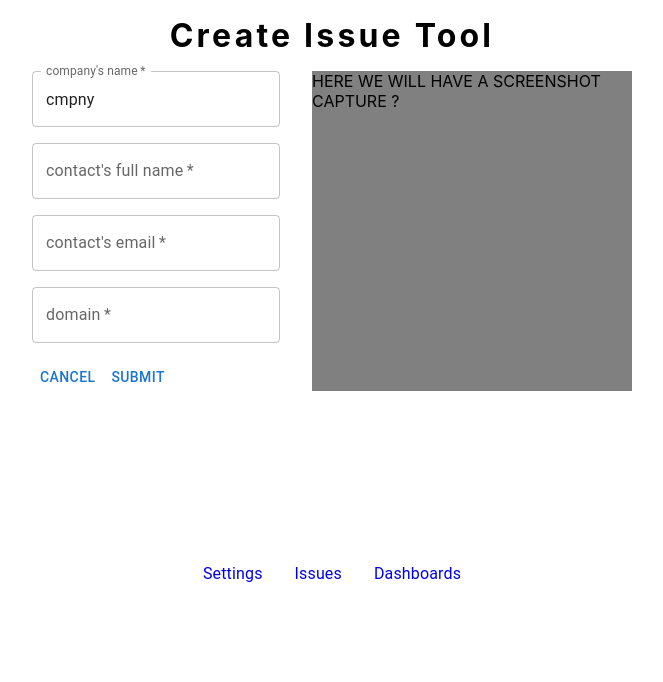
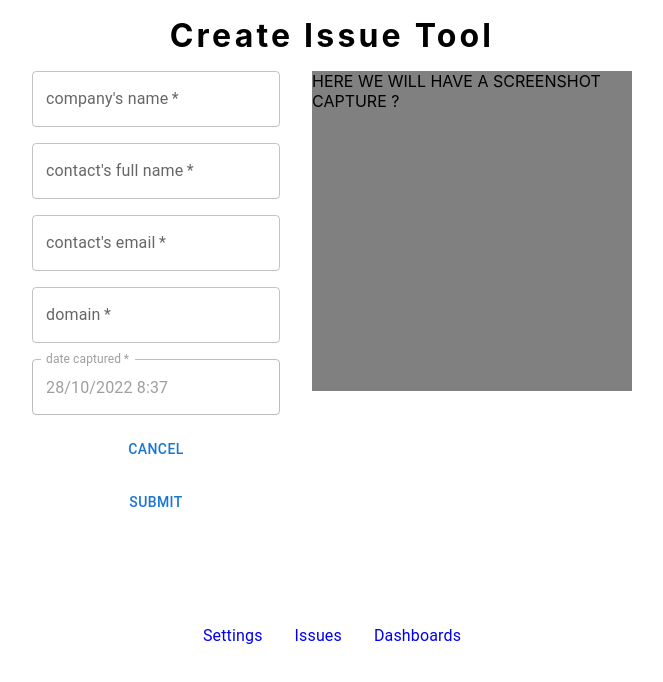
Before and after one commit to danieln-juno/bugreport-typescript, a React (Create React App) app: page / in a window 1280 px wide. Shown: the top 682 px of the page, without its empty margins (308-971 px from the left). Built offline with nearby package versions, Linux system fonts and the light colour scheme.

Commit message:
added date captured in form

```diff
--- a/src/components/Dashboard.tsx
+++ b/src/components/Dashboard.tsx
@@ -1,13 +1,15 @@
 import { Button } from '@mui/material'
 import { Stack } from '@mui/system'
 import React from 'react'
+import { useNavigate } from 'react-router-dom'
 
 type Props = {}
 
 function Dashboard({ }: Props) {
+  const navigate = useNavigate();
   return (
     <Stack>
-      <Button variant="contained" style={{ width: "fit-content" }}>
+      <Button onClick={() => navigate('/')} variant="contained" style={{ width: "fit-content" }}>
         back
       </Button>
 
--- a/src/components/Form.tsx
+++ b/src/components/Form.tsx
@@ -1,4 +1,4 @@
-import { Button, TextField, Typography } from '@mui/material'
+import { Button, FormControl, TextField, Typography } from '@mui/material'
 import { Stack } from '@mui/system'
 import { useForm } from "react-hook-form";
 import React from 'react'
@@ -7,22 +7,29 @@ import { Box } from '@material-ui/core';
 
 const Form = () => {
   const { register, handleSubmit, formState: { errors } } = useForm();
+  const date = new Date();
+  let currentDate = String(date.getDate()) + "/" + String(date.getMonth()) + "/" + String(date.getFullYear()) + " " + date.getHours() + ":" + String(date.getMinutes()) ;
+  // {console.log(currentDate)}
   return (
     <Stack flexWrap="wrap" sx={{ alignItems: "flex-start", width: "fit-content" }}>
-      <form onSubmit={handleSubmit((data) => {
+      <FormControl onSubmit={handleSubmit((data) => {
         console.log(data)
       })}>
+
+
         <Stack direction="column" spacing={2} sx={{}}>
-          <TextField required={true} sx={{ width: "fit-content" }} defaultValue="cmpny" label="company's name" {...register("company_name")} />
+          <TextField required={true} sx={{ width: "fit-content" }} defaultValue="" label="company's name" {...register("company_name")} />
           <TextField required={true} sx={{ width: "fit-content" }} defaultValue="" label="contact's full name" {...register("contact_fullname")} />
           <TextField required={true} sx={{ width: "fit-content" }} defaultValue="" label="contact's email" {...register("contact_email")} />
           <TextField required={true} sx={{ width: "fit-content" }} defaultValue="" label="domain" {...register("domain")} />
+
+          {/* <TextField required={true} sx={{ width: "fit-content" }} value={currentDate} disabled={true} defaultValue={currentDate} label="date captured" {...register("captured")} /> */}
+          <TextField required={true} sx={{ width: "fit-content" }} value={currentDate} disabled={true} label="date captured" {...register("captured")} />
+
         </Stack>
-
+        </FormControl>
         <Button style={{ width: "fit-content", alignSelf: "center", alignItems: "bottom", marginTop: "1rem" }}>Cancel</Button>
         <Button type='submit' style={{ width: "fit-content", alignSelf: "center", alignItems: "bottom", marginTop: "1rem" }}>Submit</Button>
-
-      </form>
 
     </Stack>
   )
```
